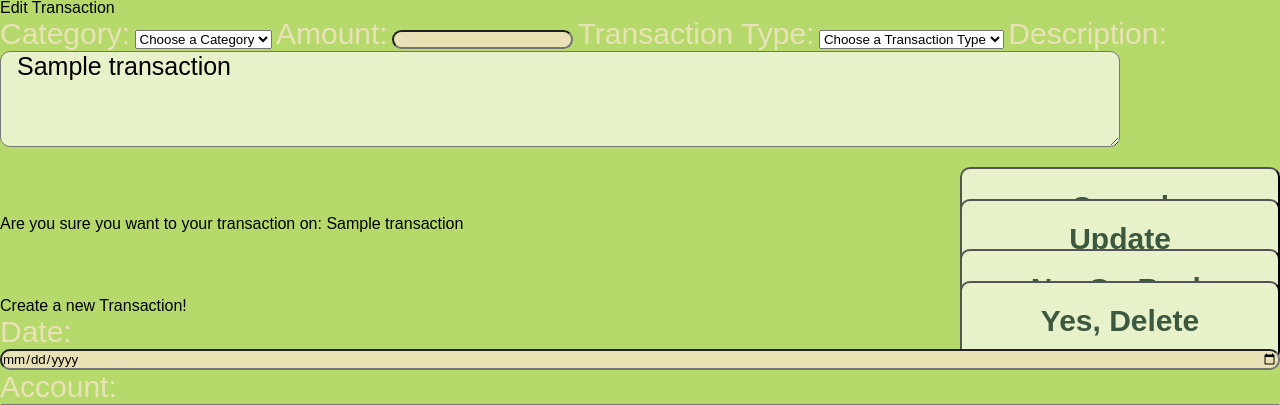
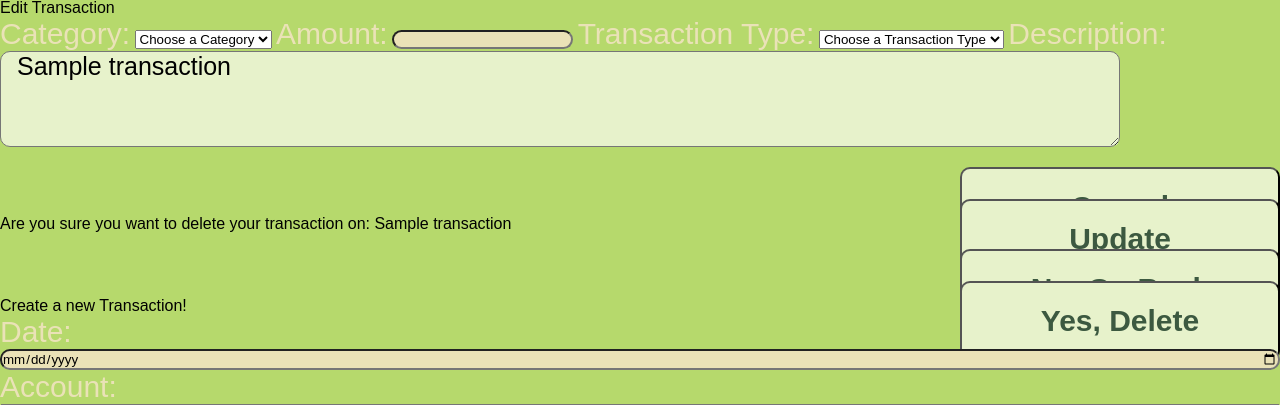
Before and after one commit to astridjamesrosal/flask-phase, a Flask app: template project6_finance_tracker/templates/transactions.html in a window 1280 px wide; the page is wider, and only the part inside the window is pictured. Shown: the part 3308-3713 px from the top of that part. Run offline with Flask 3, Linux system fonts and the light colour scheme; the template is opened without the code that fills it: most values are stand-ins (such as "Sample title", 1, 10 or a date in 2020).

Commit message:
Fix grammar in delete confirmation message

```diff
--- a/project6_finance_tracker/templates/transactions.html
+++ b/project6_finance_tracker/templates/transactions.html
@@ -71,7 +71,7 @@
                 </div>
                 <div class="modal" id="deleteTransactionModal-{{ transaction[0] }}">
                     <form action="{{ url_for('delete_transaction_route', transaction_id=transaction[0]) }}" method="POST">
-                        <p class="delete_message">Are you sure you want to your transaction on: {{ transaction[1] }}</p>
+                        <p class="delete_message">Are you sure you want to delete your transaction on: {{ transaction[1] }}</p>
                         <div class="buttons">
                             <button type="button" class="btn-cancel" onclick="hideModal('deleteTransactionModal-{{ transaction[0] }}')">No, Go Back</button>
                             <button type="submit" class="btn-confirm">Yes, Delete</button>
```
